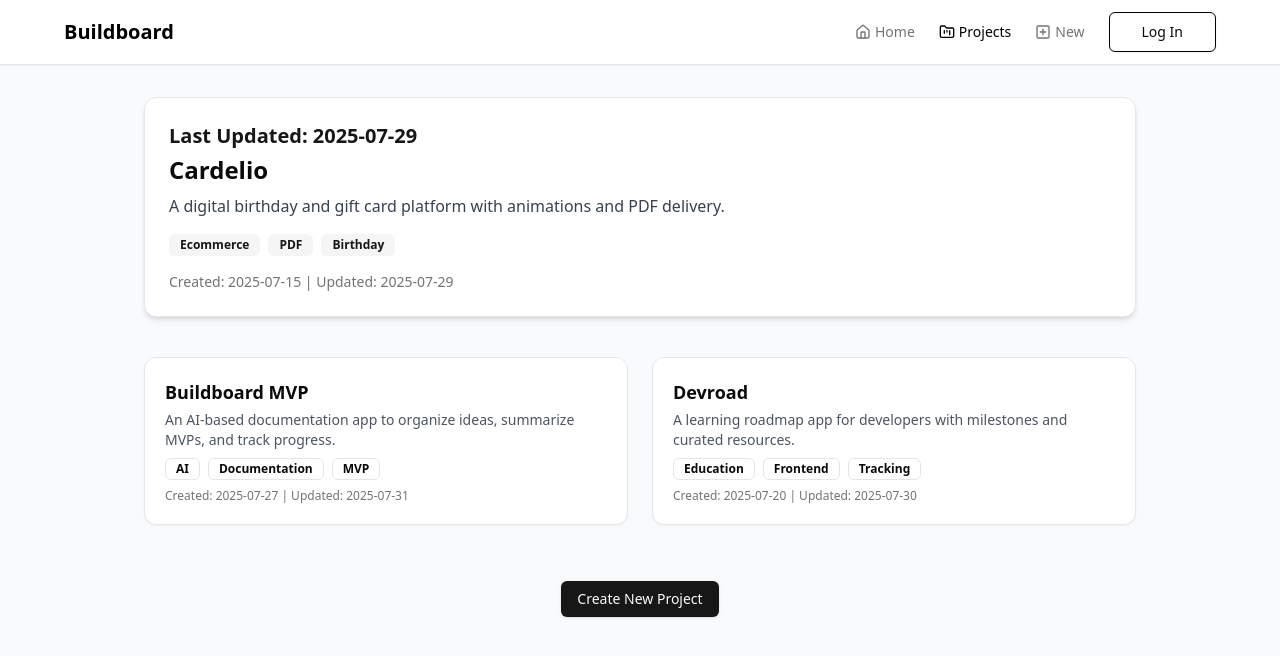
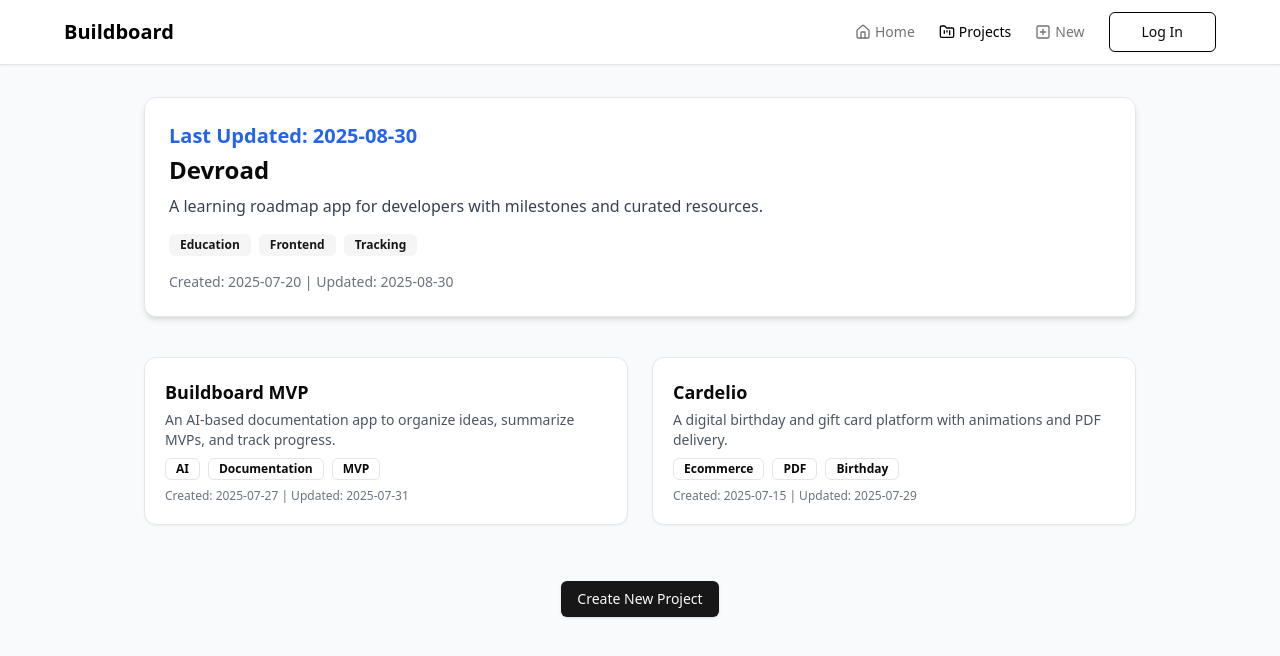
Before and after one commit to happylove32c/buildboard2, a Next.js app in the folder buildboard/: page /projects in a window 1280 px wide. Shown: the top 656 px of the page. Built offline with nearby package versions, Linux system fonts and the light colour scheme.

Commit message:
fixed::ui

```diff
--- a/buildboard/app/projects/page.tsx
+++ b/buildboard/app/projects/page.tsx
@@ -23,8 +23,7 @@ const projects = [
     description: "A learning roadmap app for developers with milestones and curated resources.",
     tags: ["Education", "Frontend", "Tracking"],
     createdAt: "2025-07-20",
-    updatedAt: "2025-07-30",
-
+    updatedAt: "2025-08-30",
   },
   {
     id: 3,
@@ -33,15 +32,16 @@ const projects = [
     tags: ["Ecommerce", "PDF", "Birthday"],
     createdAt: "2025-07-15",
     updatedAt: "2025-07-29",
-    lastUpdated: true,
   },
 ]
 
 export default function ProjectsPage() {
-  const [selectedProject, setSelectedProject] = useState(null)
+  const [selectedProject, setSelectedProject] = useState<typeof projects[0] | null>(null)
 
-  const lastUpdated = projects.find((p) => p.lastUpdated)
-  const others = projects.filter((p) => !p.lastUpdated)
+  const sortedProjects = [...projects].sort(
+    (a, b) => new Date(b.updatedAt).getTime() - new Date(a.updatedAt).getTime()
+  )
+  const [lastUpdated, ...others] = sortedProjects
 
   return (
     <div className="min-h-screen bg-gray-50">
@@ -56,19 +56,19 @@ export default function ProjectsPage() {
             animate={{ opacity: 1, y: 0 }}
             transition={{ duration: 0.4 }}
           >
-            <h2 className="text-xl font-semibold text-primary mb-1">
+            <h2 className="text-xl font-semibold text-blue-600 mb-1">
               Last Updated: {lastUpdated.updatedAt}
             </h2>
             <h3 className="text-2xl font-bold mb-2">{lastUpdated.title}</h3>
             <p className="text-gray-700 mb-4">{lastUpdated.description}</p>
             <div className="flex flex-wrap gap-2 mb-4">
               {lastUpdated.tags.map((tag) => (
-                <Badge key={tag} variant="secondary">
+                <Badge key={`${lastUpdated.id}-${tag}`} variant="secondary">
                   {tag}
                 </Badge>
               ))}
             </div>
-            <div className="text-sm text-muted-foreground">
+            <div className="text-sm text-gray-500">
               Created: {lastUpdated.createdAt} | Updated: {lastUpdated.updatedAt}
             </div>
           </motion.div>
@@ -88,12 +88,12 @@ export default function ProjectsPage() {
               <p className="text-gray-600 text-sm mb-2">{project.description}</p>
               <div className="flex flex-wrap gap-2 mb-2">
                 {project.tags.map((tag) => (
-                  <Badge key={tag} variant="outline">
+                  <Badge key={`${project.id}-${tag}`} variant="outline">
                     {tag}
                   </Badge>
                 ))}
               </div>
-              <p className="text-xs text-muted-foreground">
+              <p className="text-xs text-gray-500">
                 Created: {project.createdAt} | Updated: {project.updatedAt}
               </p>
             </motion.div>
@@ -109,7 +109,6 @@ export default function ProjectsPage() {
         </div>
       </div>
 
-      {/* Modal component */}
       {selectedProject && (
         <ProjectModal project={selectedProject} onClose={() => setSelectedProject(null)} />
       )}
```
